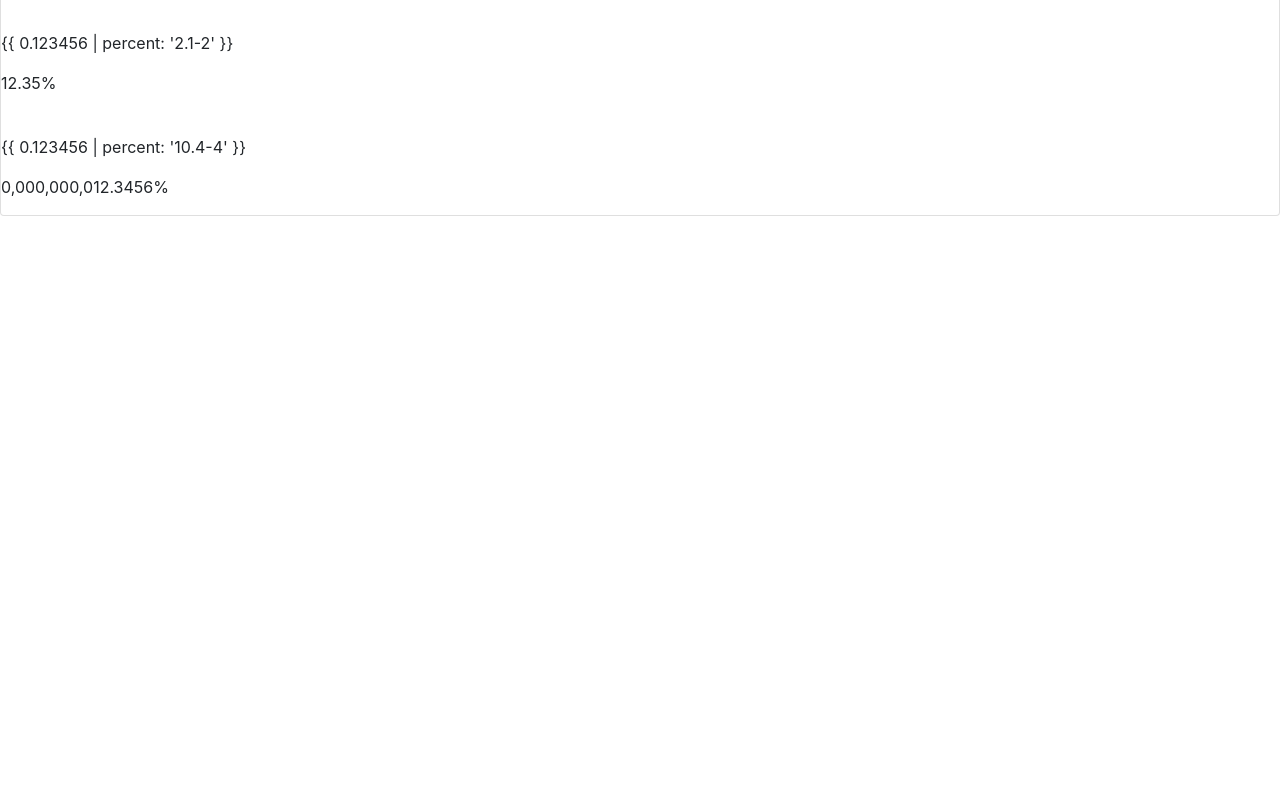
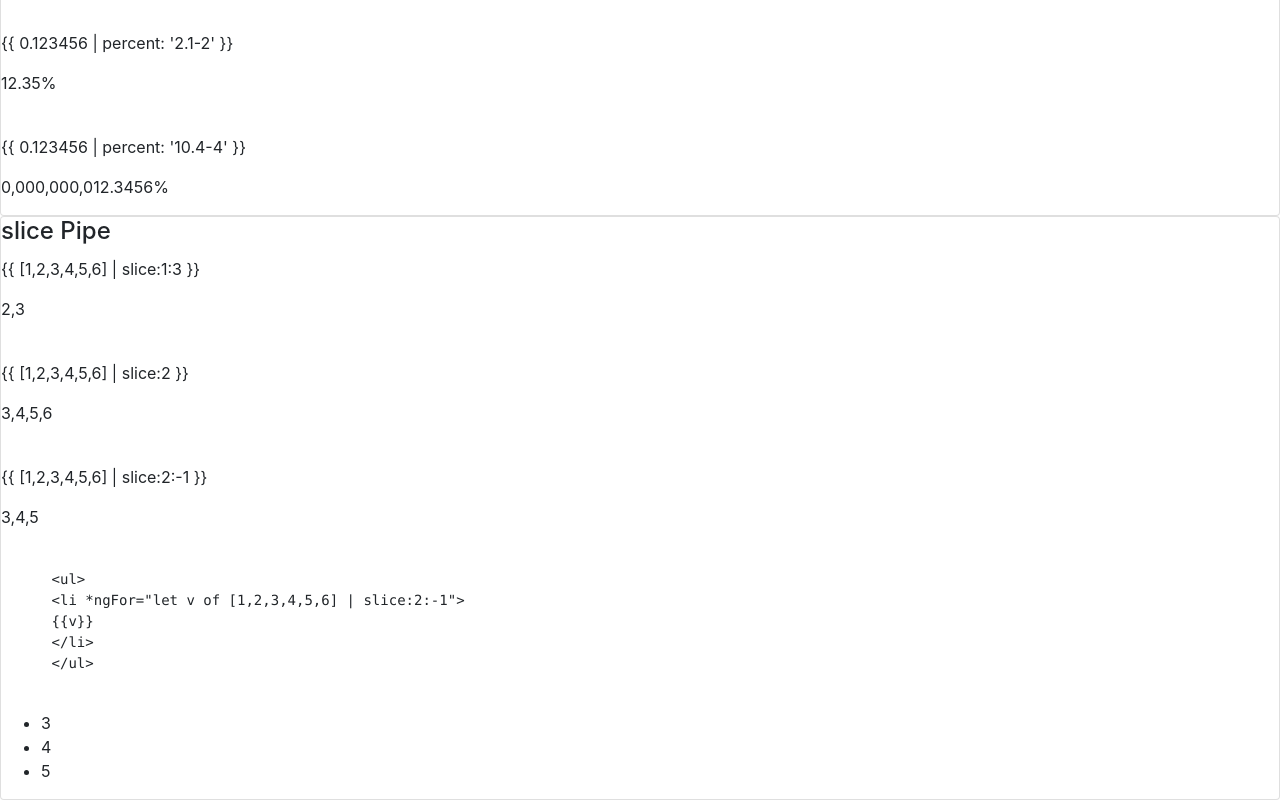
Before and after one commit to Aremyst/book-angular-from-theory-to-practice, an Angular app in the folder Page295_BuiltInPipes/BuiltInPipes/: page / in a window 1280 px wide. Shown: the part 1372-2172 px from the top of the page. Before the commit the page ends 1588 px from the top, so only its background shows below. Built offline with nearby package versions, Linux system fonts and the light colour scheme.

Commit message:
Add "slice" pipe examples

```diff
--- a/Page295_BuiltInPipes/BuiltInPipes/src/app/built-in-pipes/built-in-pipes.component.html
+++ b/Page295_BuiltInPipes/BuiltInPipes/src/app/built-in-pipes/built-in-pipes.component.html
@@ -68,3 +68,29 @@
     <p>{{ 0.123456 | percent : "10.4-4" }}</p>
   </div>
 </div>
+<div class="card card-block">
+  <h4 class="card-title">slice Pipe</h4>
+  <div class="card-text">
+    <p ngNonBindable>{{ [1,2,3,4,5,6] | slice:1:3 }}</p>
+    <p>{{ [1,2,3,4,5,6] | slice:1:3 }}</p>
+    <br/>
+    <p ngNonBindable>{{ [1,2,3,4,5,6] | slice:2 }}</p>
+    <p>{{ [1,2,3,4,5,6] | slice:2 }}</p>
+    <br/>
+    <p ngNonBindable>{{ [1,2,3,4,5,6] | slice:2:-1 }}</p>
+    <p>{{ [1,2,3,4,5,6] | slice:2:-1 }}</p>
+    <br/>
+    <pre ngNonBindable>
+      &lt;ul&gt;
+      &lt;li *ngFor=&quot;let v of [1,2,3,4,5,6] | slice:2:-1&quot;&gt;
+      {{v}}
+      &lt;/li&gt;
+      &lt;/ul&gt;
+    </pre>
+    <ul>
+      <li *ngFor="let v of [1,2,3,4,5,6] | slice:2:-1">
+      {{v}}
+      </li>
+    </ul>
+  </div>
+</div>
```
